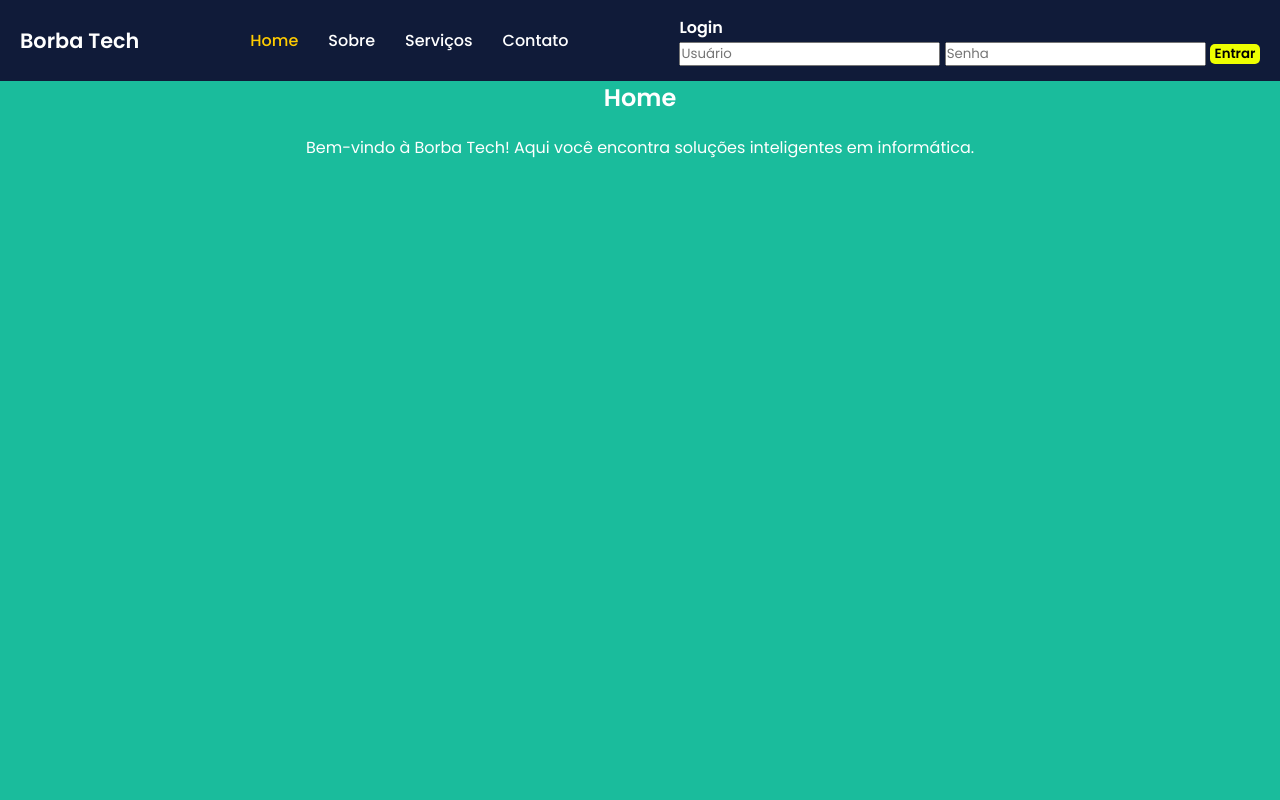
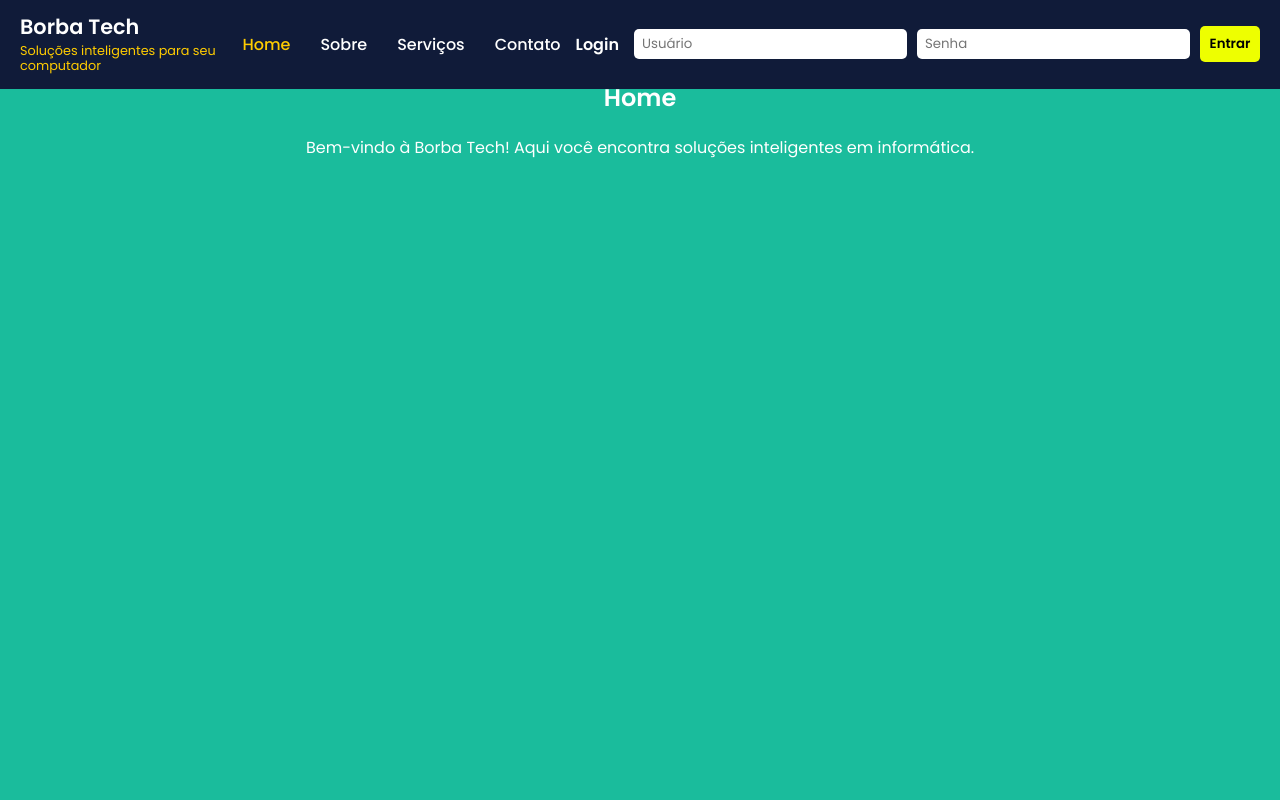
Before and after one commit to Pquenoo/BorbaTech-TecnologiaEmPrimeiroLugar, a plain HTML site: page index.html in a window 1280 px wide. Shown: the top 800 px of the page. Drawn offline with Linux system fonts and the light colour scheme.

Commit message:
Adiciona slogan à logo e implementa formulário de login responsivo na barra de navegação

```diff
--- a/css/index.css
+++ b/css/index.css
@@ -5,6 +5,24 @@ html { scroll-behavior: smooth; }
 body { position: relative; }
 
 /* Nav principal */
+
+.logo {
+  color: #fff;
+  font-weight: 600;
+  font-size: 1.3rem;
+  display: flex;
+  flex-direction: column; /* faz o slogan ficar embaixo */
+  line-height: 1.2;
+}
+
+.slogan {
+  font-size: 0.8rem;
+  font-weight: 400;
+  color: #ffcc00; /* destaca em amarelo */
+  margin-top: 3px;
+}
+
+
 nav {
   position: fixed;
   top: 0; left: 0;
@@ -16,7 +34,7 @@ nav {
   display: flex; justify-content: space-between; align-items: center;
   padding: 15px 20px;
 }
-.logo { color: #fff; font-weight: 600; font-size: 1.3rem; }
+
 .nav-links { display: flex; list-style: none; }
 .nav-links li { margin: 0 15px; }
 .nav-links a { color: #fff; text-decoration: none; font-weight: 500; transition: color 0.3s; }
@@ -103,16 +121,42 @@ h1, h2 { margin-bottom: 20px; }
   .servico li { margin-bottom: 15px; }
   .foto img { max-width: 180px; }
 }
-.btn-nav{
-  width: 50px;
+/* Por padrão o login do topo não aparece */
+.login-form-top {
+  display: none;
+}
+
+/* Só aparece em telas grandes */
+@media (min-width: 1025px) {
+  .login-form-top {
+    display: flex;
+    align-items: center;
+    gap: 10px;
+  }
+
+  .login-form-top input {
+    padding: 5px 8px;
+    border-radius: 5px;
+    border: none;
+    outline: none;
+  }
+
+  .btn-nav {
+    width: 60px;
+    height: 36px;
     border: none;
     border-radius: 5px;
     background: #eeff00;
     font-weight: bold;
     cursor: pointer;
+    display: flex;
+    align-items: center;
+    justify-content: center;
+  }
 
+  .login {
+    color: white;
+    margin-right: 5px;
+    font-size: 16px;
   }
-.login{
-
-  color: white;
 }
--- a/index.html
+++ b/index.html
@@ -10,7 +10,9 @@
 <!-- Nav principal -->
 <nav>
   <div class="nav-container">
-    <div class="logo">Borba Tech</div>
+    <div class="logo">Borba Tech
+      <span class="slogan">Soluções inteligentes para seu computador</span>
+    </div>
     <div class="hamburger" id="hamburger">&#9776;</div>
     <ul class="nav-links">
       <li><a href="#home" class="active">Home</a></li>
@@ -19,11 +21,12 @@
       <li><a href="#contato">Contato</a></li>
     </ul>
 
-    <form class="login-form">
-      <h4 class="login">Login</h4>
-    <input c type="text" placeholder="Usuário">
-    <input type="password" placeholder="Senha">
-    <button class="btn-nav" type="submit">Entrar</button>
+    <!-- Login só para telas grandes -->
+  <form class="login-form login-form-top">
+  <h4 class="login">Login</h4>
+  <input type="text" placeholder="Usuário">
+  <input type="password" placeholder="Senha">
+  <button class="btn-nav" type="submit">Entrar</button>
   </form>
   </div>
 </nav>
```
Lines whose indentation alone changed are shown as unchanged.
